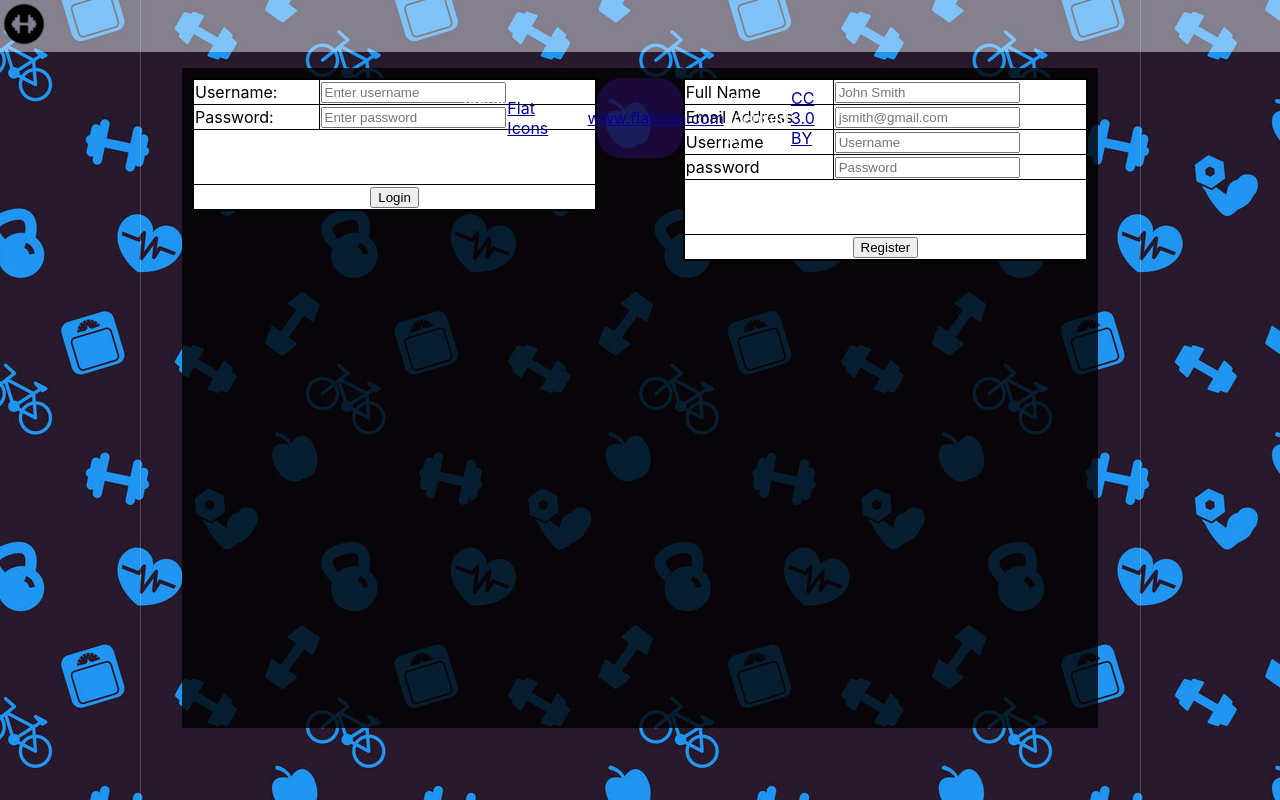
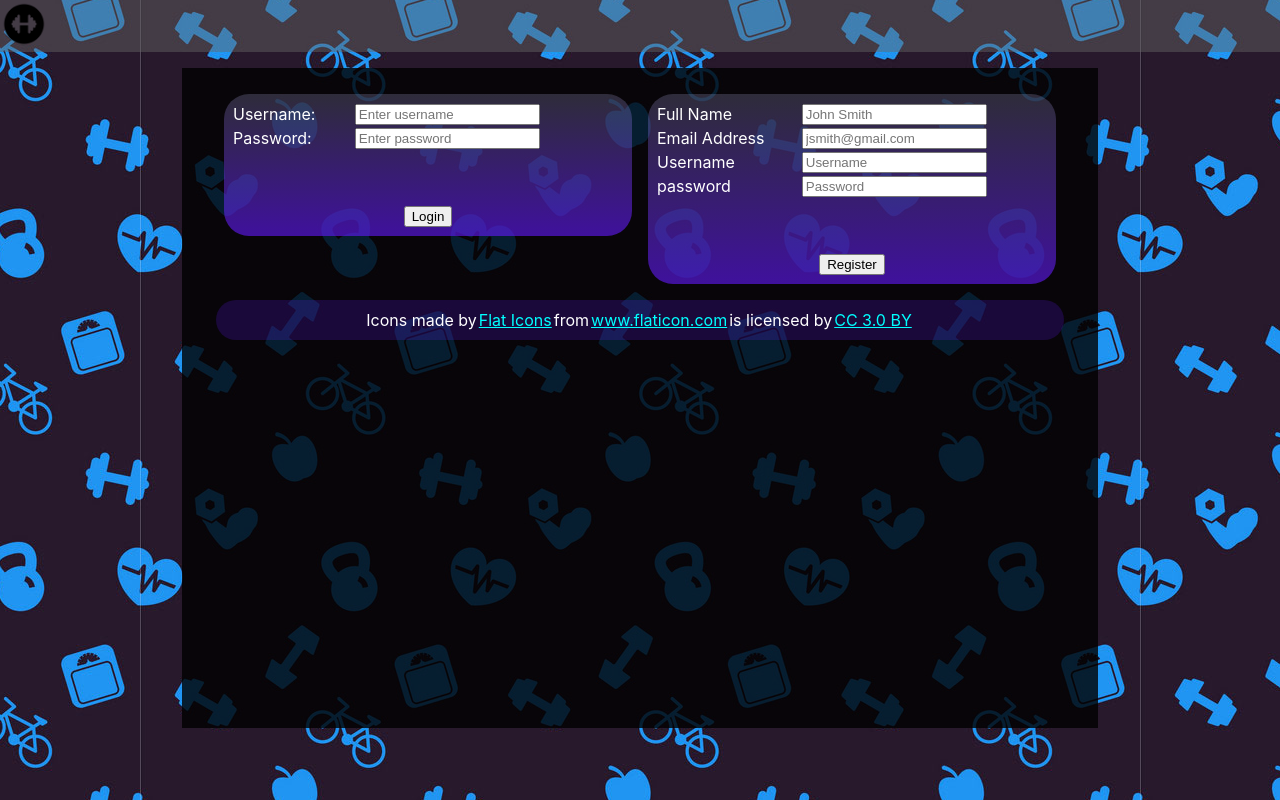
Before and after one commit to kennethcurrie/FitnessAppFrontEnd, a React (Create React App) app in the folder fitnessappfrontend/: page / in a window 1280 px wide. Built offline with nearby package versions, Linux system fonts and the light colour scheme.

Commit message:
pages now use consistant styling

```diff
--- a/fitnessappfrontend/src/App.scss
+++ b/fitnessappfrontend/src/App.scss
@@ -1,6 +1,6 @@
 //vars
-$bg: #FFFFFF;
-$link: #000099;
+$text: #FFFFFF;
+$link: #00FFFF;
 $error: #FF0000;
 $border: solid #000000 1px;
 $test:lime;
@@ -8,6 +8,52 @@ $solid-color-main: rgba(100, 25, 255, .2);
 $solid-color-background: rgba(0, 0, 0, 0.8);
 $gradient-color-up: linear-gradient(to bottom, rgba(100, 25, 255, .6), rgba(200, 200, 255, .2));
 $gradient-color-down: linear-gradient(to bottom, rgba(200, 200, 255, .2), rgba(100, 25, 255, .6));
+
+//body
+body{
+  color: $text;
+}
+
+// layout
+.two-column{
+  display: flex;
+  flex-direction: row;
+  justify-content: center;
+  flex-wrap: wrap;
+  margin: .5em 1.5em;
+}
+
+.one-column{
+  margin: .5em 1.5em;
+}
+
+#left-side{
+  // min-width: 20rem;
+  width: 30%;
+  padding-left: 0px;
+}
+
+#right-side{
+  // min-width: 20rem;
+  width: 70%;
+  padding-right: 0px;
+}
+
+.ambi-side {
+  border-radius: 25px;
+  box-sizing: border-box;
+  padding: 0.5em;
+  width: 50%;
+}
+
+.box {
+  border-radius: 25px;
+  box-sizing: border-box;
+  padding: 0.5em;
+  background: -webkit-linear-gradient(top, rgba(200, 200, 255, 0.2), rgba(100, 25, 255, 0.6));
+  background: linear-gradient(to bottom, rgba(200, 200, 255, 0.2), rgba(100, 25, 255, 0.6));
+  padding: 0.5rem;
+}
 
 //General styles
 .error{
@@ -18,20 +64,13 @@ $gradient-color-down: linear-gradient(to bottom, rgba(200, 200, 255, .2), rgba(1
   text-align: center;
 }
 
-.rounded{
-  background-color: $bg;
-  border: $border;
-}
-
 .form-holder{
-  background-color: $bg;
 
   table{
     width: 100%;
     border-collapse: collapse;
 
     td{
-      border: $border;
 
       input{
         max-width: 80%;
@@ -44,7 +83,7 @@ $gradient-color-down: linear-gradient(to bottom, rgba(200, 200, 255, .2), rgba(1
 #nav{
   display: block;
   width:100%;
-  background-color: rgba(240, 248, 255, 0.459);
+  background-color: rgba(100, 100, 100, 0.459);
   min-height: 3em;
   align-items: right;
 
@@ -147,16 +186,6 @@ a:link, a:visited{
 
 //Root
 
-#SignUp{
-  width:45%;
-  float: right;
-}
-
-#login{
-  width:45%;
-  float: left;
-}
-
 .fill-all{
   width: 100%;
   height: 100%;
@@ -166,7 +195,6 @@ a:link, a:visited{
 {
   margin: 0em 1.5em;
   background-color: rgba(100, 25, 255, .2);
-  color: white;
   display:flex;
   align-items: center;
   justify-content: center;
@@ -190,17 +218,16 @@ a:link, a:visited{
 }
 
 // All Users
-#allUsers{
-  table{
-      background-color: $bg;
+table.lined{
   width:100%;
   border-collapse: collapse;
   text-align: center;
+  margin-bottom: 1em;
+
   tr{
     td, th{
         border: $border;
         padding: 5px;
-          }
     }
   }
 }
@@ -212,7 +239,7 @@ a:link, a:visited{
   background: linear-gradient(to bottom, rgba(100, 25, 255, .6), rgba(200, 200, 255, .2));
   height: 25rem;
   width: 40rem;
-  max-width: 100%;
+  width: 100%;
 }
 
 #history-label
@@ -351,7 +378,6 @@ flex-wrap: wrap;
 .inspiration-square
 {
 margin: 0.5rem;
-padding: 0.1rem;
 height: 8rem;
 width: 8rem;
 background-color: rgba(100, 25, 255, .3);
@@ -375,17 +401,6 @@ object-position: 50% 70%;
 }
 
 //Profile
-#all-profile-component
-{
-  width: 100%;
-  height: 100%;
-  display:flex;
-  flex-direction: row;
-  justify-content: space-around;
-  flex-wrap: wrap;
-  color: white;
-}
-
 
 #content-holder
 {
@@ -393,11 +408,6 @@ object-position: 50% 70%;
   height: 100vh;
   background-repeat: repeat;
   overflow: auto;
-}
-
-#profile-pic-full
-{
-  color:white;
 }
 
 #profile-pic-holder
@@ -418,18 +428,7 @@ object-position: 50% 70%;
 {
   position: sticky;
   top: 1rem;
-}
-
-#left-side
-{
-  min-width: 20rem;
-  max-width: 25%;
-}
-
-#right-side
-{
-  min-width: 20rem;
-  max-width: 65%;
+  padding-left: 0px;
 }
 
 #my-goals-full
--- a/fitnessappfrontend/src/components/allUsers/allUsers.component.tsx
+++ b/fitnessappfrontend/src/components/allUsers/allUsers.component.tsx
@@ -23,9 +23,9 @@ class AllUsersComponent extends Component<IProps, any> {
   render() {
     const { users } = this.props;
     return (
-      <div id='allUsers'>
-        <h1>All Users Component!</h1>
-        <table>
+      <div id='allUsers' className='box one-column center'>
+        <h1>All Users</h1>
+        <table className='lined'>
           <thead>
             <tr>
               <th>Username</th>
@@ -38,7 +38,8 @@ class AllUsersComponent extends Component<IProps, any> {
               return (
                 <tr key={id}>
                   <td>
-                    <Link to={'admin/users/edit/' + e.username}>{e.username}</Link>
+                    {/* <Link to={'admin/users/edit/' + e.username}>{e.username}</Link> */}
+                    <Link to={'/user/' + e.username}>{e.username}</Link>
                   </td>
                   <td>{e.name}</td>
                   <td><a href={'mailto:' + e.email}>{e.email}</a></td>
--- a/fitnessappfrontend/src/components/login/login.component.tsx
+++ b/fitnessappfrontend/src/components/login/login.component.tsx
@@ -32,7 +32,7 @@ export class LoginComponent extends React.Component<ILoginComponentProps, any> {
     getComponent() {
         const { session, updateCredentials, login } = this.props;
         const result = (
-            <div id='login' className='rounded'>
+            <div id='login' className='box'>
                 <div className='form-holder'>
                     <form>
                         <table>
--- a/fitnessappfrontend/src/components/profile/exerciseChart/exerciseChart.component.tsx
+++ b/fitnessappfrontend/src/components/profile/exerciseChart/exerciseChart.component.tsx
@@ -191,7 +191,7 @@ export class ExerciseChartComponent extends React.Component<IExerciseChartProps,
     return(
       <>
         <div id='history-full'>
-          <div id='history-label'><strong>MY PROGRESS</strong></div>
+          <div id='history-label' className='center'><strong>MY PROGRESS</strong></div>
           {workoutTypeSelector}
           <div id='history-holder'>
             <div id='history-graph'></div>
--- a/fitnessappfrontend/src/components/profile/profile.component.tsx
+++ b/fitnessappfrontend/src/components/profile/profile.component.tsx
@@ -88,12 +88,12 @@ export class ProfileComponent extends Component<RouteComponentProps, IProfileCom
     return(
       <>
         {/* this holds everything */}
-        <div id='all-profile-component'>
+        <div id='all-profile-component' className='two-column'>
           {/* this is the profile and personal info section */}
           <div id='left-side'>
             <div id='sticky'>
               <div id='profile-pic-full'>
-                <div id='nickname-label' className='label'><strong>{viewed.name}</strong></div>
+                <div id='nickname-label' className='label center'><strong>{viewed.name}</strong></div>
                 <div id='profile-pic-holder' className='fill-all' style={{position: 'relative'}}>
                   <img id='profile-pic' className='bound-img' src={profilePicSrc}/>
                   <div id='pic-capture-buttons' style={{position: 'absolute', bottom: '1rem', right: '1rem'}}>
--- a/fitnessappfrontend/src/components/rankProfiles/rankProfiles.component.tsx
+++ b/fitnessappfrontend/src/components/rankProfiles/rankProfiles.component.tsx
@@ -62,7 +62,7 @@ export class RankProfilesComponent extends React.Component<IInspirationsProps, a
 
     return(
       <>
-        <div id='inspirations-full'>
+        <div id='inspirations-full' className='box one-column center'>
           <div id='inspirations-label'>
             <strong>
                 <label>Top Ranked By Subscribers</label>
--- a/fitnessappfrontend/src/components/signUp/signUp.component.tsx
+++ b/fitnessappfrontend/src/components/signUp/signUp.component.tsx
@@ -36,7 +36,7 @@ class SignUpComponent extends Component<IProps, any> {
         } = this.props;
 
         const result = (
-            <div id='SignUp' className='rounded'>
+            <div id='SignUp' className='box'>
                 <div className='form-holder'>
                     <form>
                         <table>
--- a/fitnessappfrontend/src/components/splashPage/splashPage.component.tsx
+++ b/fitnessappfrontend/src/components/splashPage/splashPage.component.tsx
@@ -29,8 +29,14 @@ export class SplashPageComponent extends React.Component<ISplashPageComponentPro
     } else {
       return (
       <div id='Splash'>
-        <LoginComponent />
-        <SignUpComponent {...this.props} />
+        <div className='two-column'>
+          <div className='ambi-side'>
+            <LoginComponent />
+          </div>
+          <div className='ambi-side'>
+            <SignUpComponent {...this.props} />
+          </div>
+        </div>
       </div>
       );
     }
--- a/fitnessappfrontend/src/components/submitExercise/submitExercise.component.tsx
+++ b/fitnessappfrontend/src/components/submitExercise/submitExercise.component.tsx
@@ -117,11 +117,11 @@ class SubmitExerciseComponent extends Component<IProps, any> {
     } = this.props;
 
     return (
-      <div id='submit'>
-        <h1>Submit Exercise Component!</h1>
+      <div id='submit' className='box one-column center'>
+        <h1>Submit Exercise</h1>
           <div className='form-holder'>
               <form>
-                  <table>
+                  <table className='lined'>
                       <thead>
 
                       </thead>
```
Lines whose indentation alone changed are shown as unchanged.
